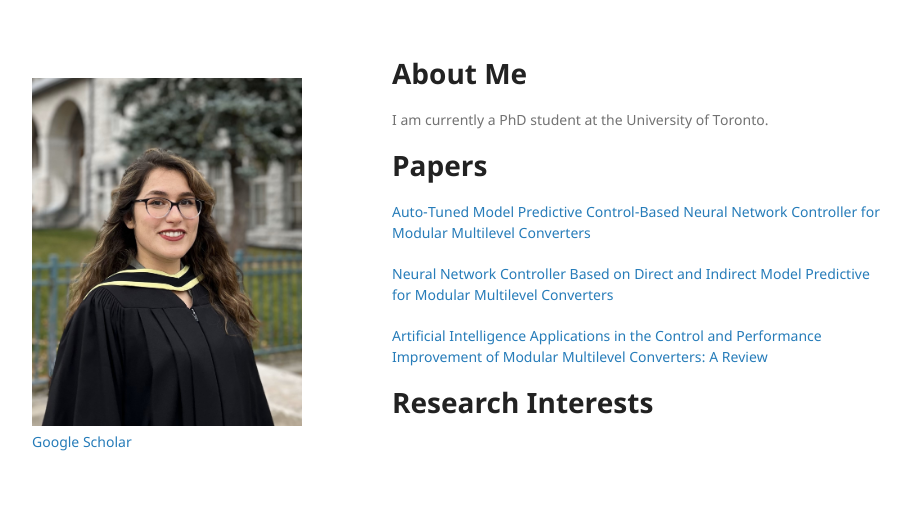
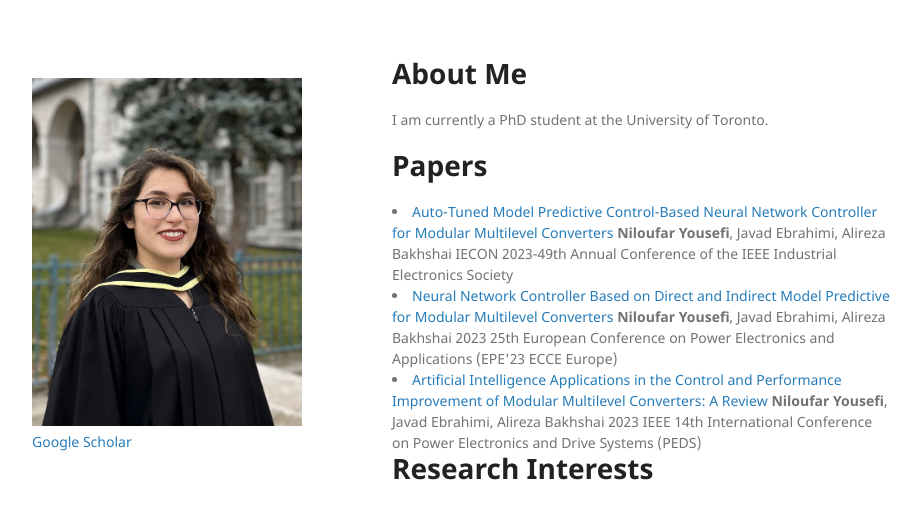
Before and after one commit to niluyou/NilufarYousefi, a Jekyll site: the page built from index.md, in a window 1280 px wide. Shown: the top 519 px of the page, without its empty margins (178-1099 px from the left). Built offline with Jekyll 4.4.1, drawn with Linux system fonts in a browser that asks for light colours.

Commit message:
Update index.md

```diff
--- a/index.md
+++ b/index.md
@@ -6,11 +6,25 @@ layout: default
 I am currently a PhD student at the University of Toronto.
 
 # Papers
+<u1>
+<li><a href="https://ieeexplore.ieee.org/abstract/document/10312231">Auto-Tuned Model Predictive Control-Based Neural Network Controller for Modular Multilevel Converters</a>
+<b>Niloufar Yousefi</b>, Javad Ebrahimi, Alireza Bakhshai
+IECON 2023-49th Annual Conference of the IEEE Industrial Electronics Society
 
-<a href="https://ieeexplore.ieee.org/abstract/document/10312231">Auto-Tuned Model Predictive Control-Based Neural Network Controller for Modular Multilevel Converters</a>
 
-<a href="https://ieeexplore.ieee.org/abstract/document/10264657">Neural Network Controller Based on Direct and Indirect Model Predictive for Modular Multilevel Converters</a>
+</li>
 
-<a href="https://ieeexplore.ieee.org/abstract/document/10246700">Artificial Intelligence Applications in the Control and Performance Improvement of Modular Multilevel Converters: A Review</a>
+<li><a href="https://ieeexplore.ieee.org/abstract/document/10264657">Neural Network Controller Based on Direct and Indirect Model Predictive for Modular Multilevel Converters</a>
+<b>Niloufar Yousefi</b>, Javad Ebrahimi, Alireza Bakhshai
+2023 25th European Conference on Power Electronics and Applications (EPE'23 ECCE Europe)
 
+
+</li>
+
+<li><a href="https://ieeexplore.ieee.org/abstract/document/10246700">Artificial Intelligence Applications in the Control and Performance Improvement of Modular Multilevel Converters: A Review</a>
+<b>Niloufar Yousefi</b>, Javad Ebrahimi, Alireza Bakhshai
+2023 IEEE 14th International Conference on Power Electronics and Drive Systems (PEDS)
+
+</li>
+</u1>
 # Research Interests
```
